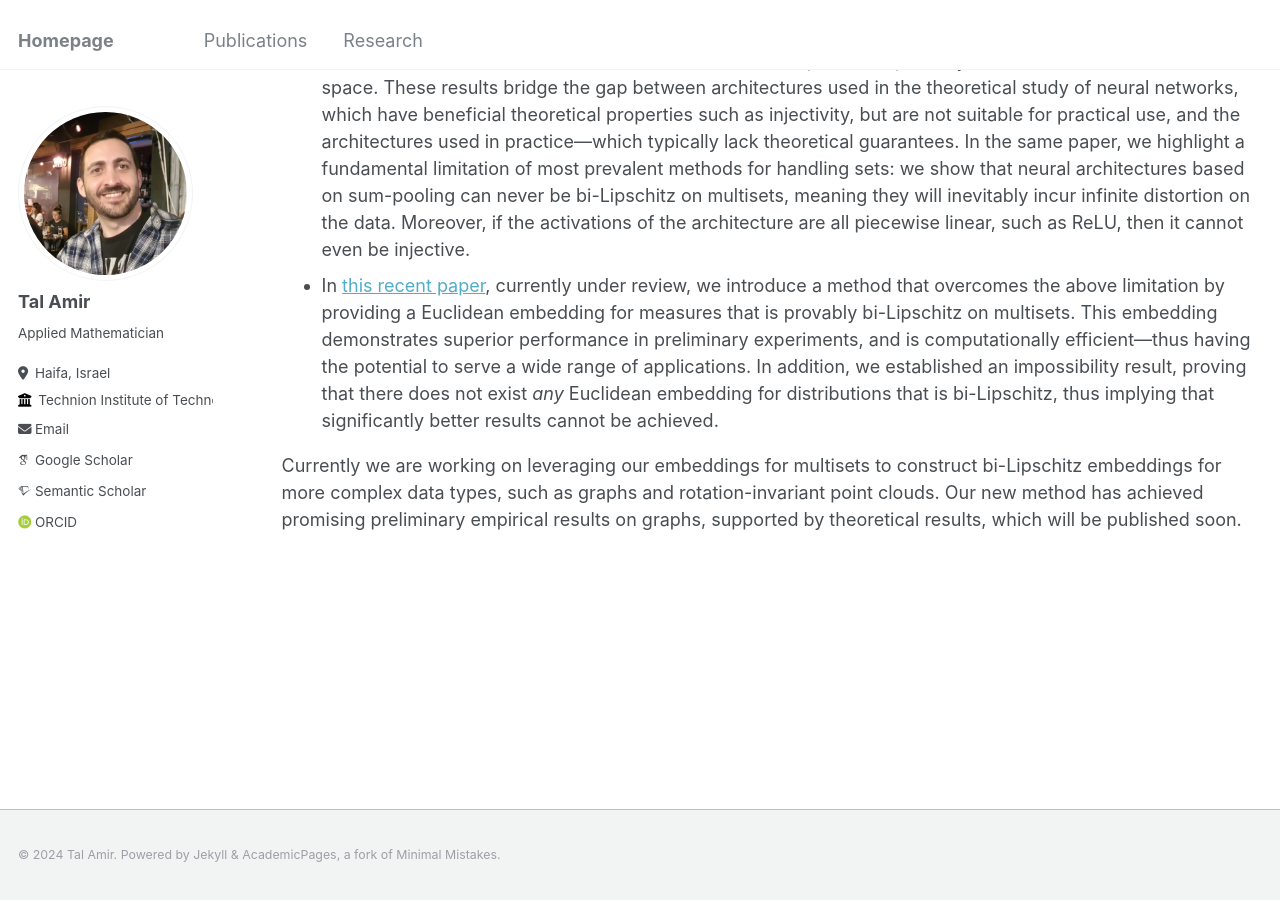
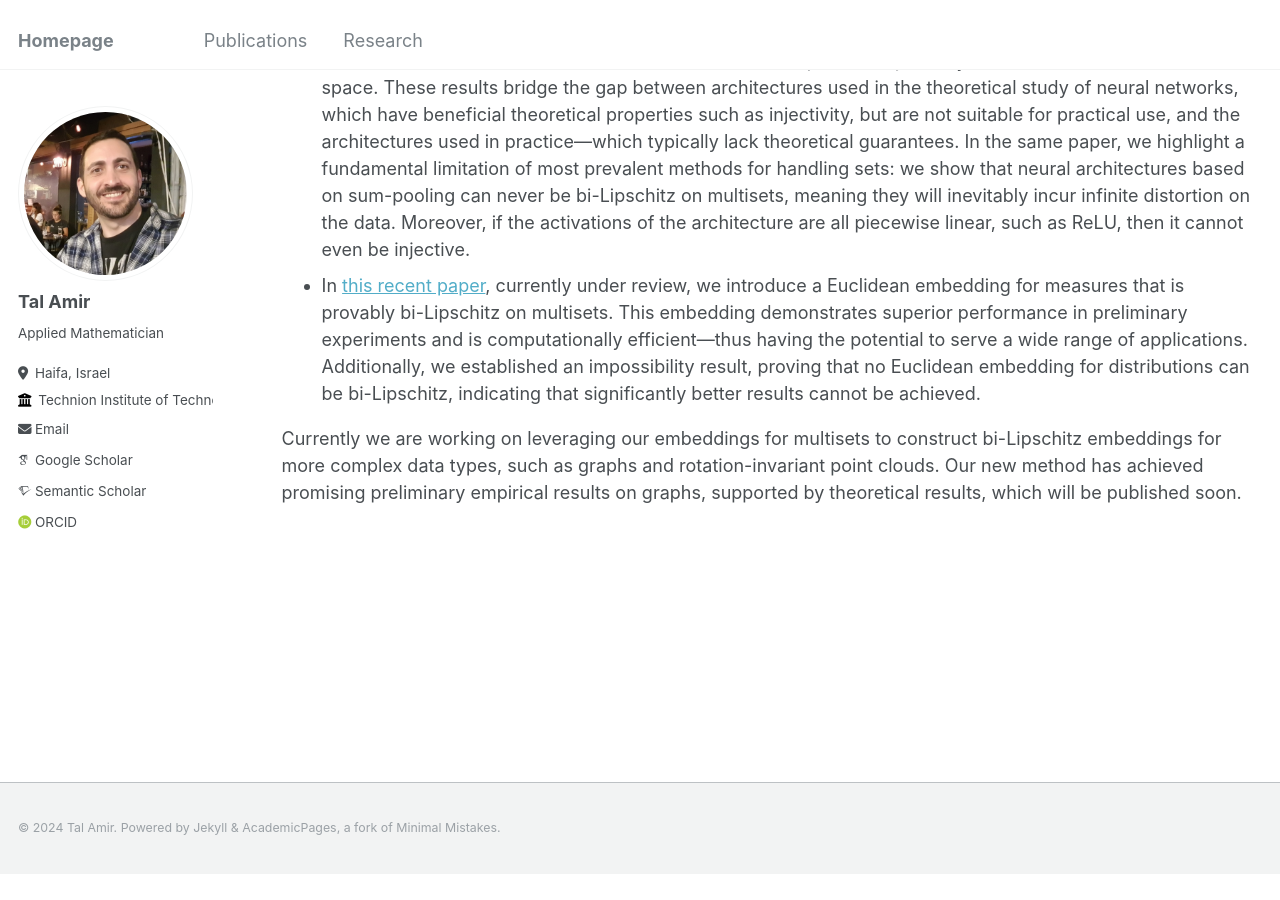
Before and after one commit to tal-amir/tal-amir.github.io, a Jekyll site: the page built from _pages/research.md, in a window 1280 px wide and 900 px high, scrolled down 731 px. Built offline with Jekyll 4.4.1, drawn with Linux system fonts in a browser that asks for light colours; some web fonts are replaced; after the commit the page ends 1604 px from its top, so only the background shows below that.

Commit message:
Update research.md

```diff
--- a/_pages/research.md
+++ b/_pages/research.md
@@ -20,6 +20,6 @@
 Our group's efforts have already produced several papers published in top-tier venues, with some presenting groundbreaking results and solutions to long-standing open problems. For example:
 
 - In [this NeurIPS 2023 paper](https://tal-amir.github.io/publication/2023-12%20Neural%20Injective%20Functions) (spotlight paper, top 3%) we show how one can construct a simple and efficient neural architecture that takes multisets or measures as input, and injectively embeds them into Euclidean space. These results bridge the gap between architectures used in the theoretical study of neural networks, which have beneficial theoretical properties such as injectivity, but are not suitable for practical use, and the architectures used in practice—which typically lack theoretical guarantees. In the same paper, we highlight a fundamental limitation of most prevalent methods for handling sets: we show that neural architectures based on sum-pooling can never be bi-Lipschitz on multisets, meaning they will inevitably incur infinite distortion on the data. Moreover, if the activations of the architecture are all piecewise linear, such as ReLU, then it cannot even be injective.
-- In [this recent paper](https://tal-amir.github.io/publication/2024-05%20Fourier%20Sliced-Wasserstein%20Embedding), currently under review, we introduce a method that overcomes the above limitation by providing a Euclidean embedding for measures that is provably bi-Lipschitz on multisets. This embedding demonstrates superior performance in preliminary experiments, and is computationally efficient—thus having the potential to serve a wide range of applications. In addition, we established an impossibility result, proving that there does not exist _any_ Euclidean embedding for distributions that is bi-Lipschitz, thus implying that significantly better results cannot be achieved.
+- In [this recent paper](https://tal-amir.github.io/publication/2024-05%20Fourier%20Sliced-Wasserstein%20Embedding), currently under review, we introduce a Euclidean embedding for measures that is provably bi-Lipschitz on multisets. This embedding demonstrates superior performance in preliminary experiments and is computationally efficient—thus having the potential to serve a wide range of applications. Additionally, we established an impossibility result, proving that no Euclidean embedding for distributions can be bi-Lipschitz, indicating that significantly better results cannot be achieved.
 
 Currently we are working on leveraging our embeddings for multisets to construct bi-Lipschitz embeddings for more complex data types, such as graphs and rotation-invariant point clouds. Our new method has achieved promising preliminary empirical results on graphs, supported by theoretical results, which will be published soon.
```
